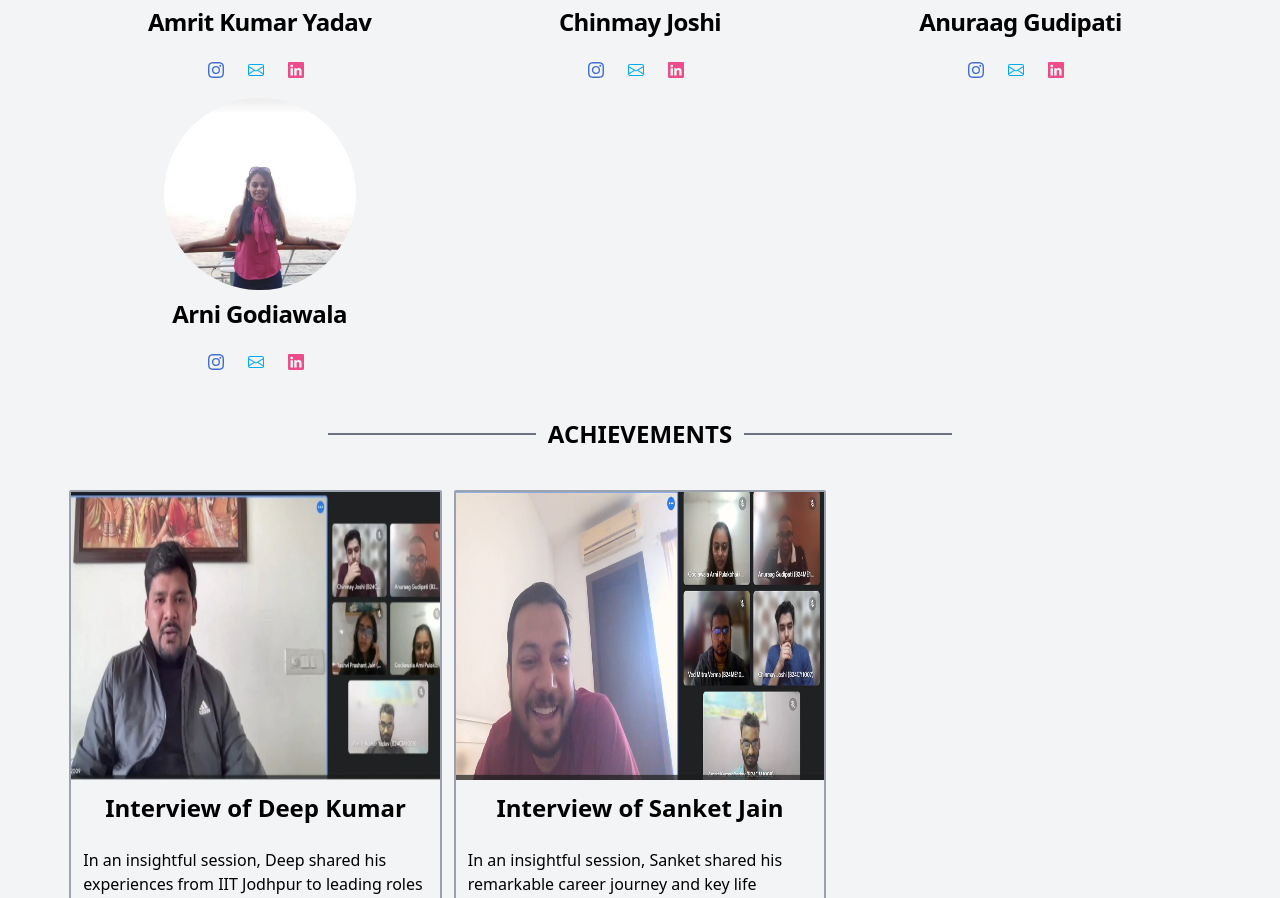
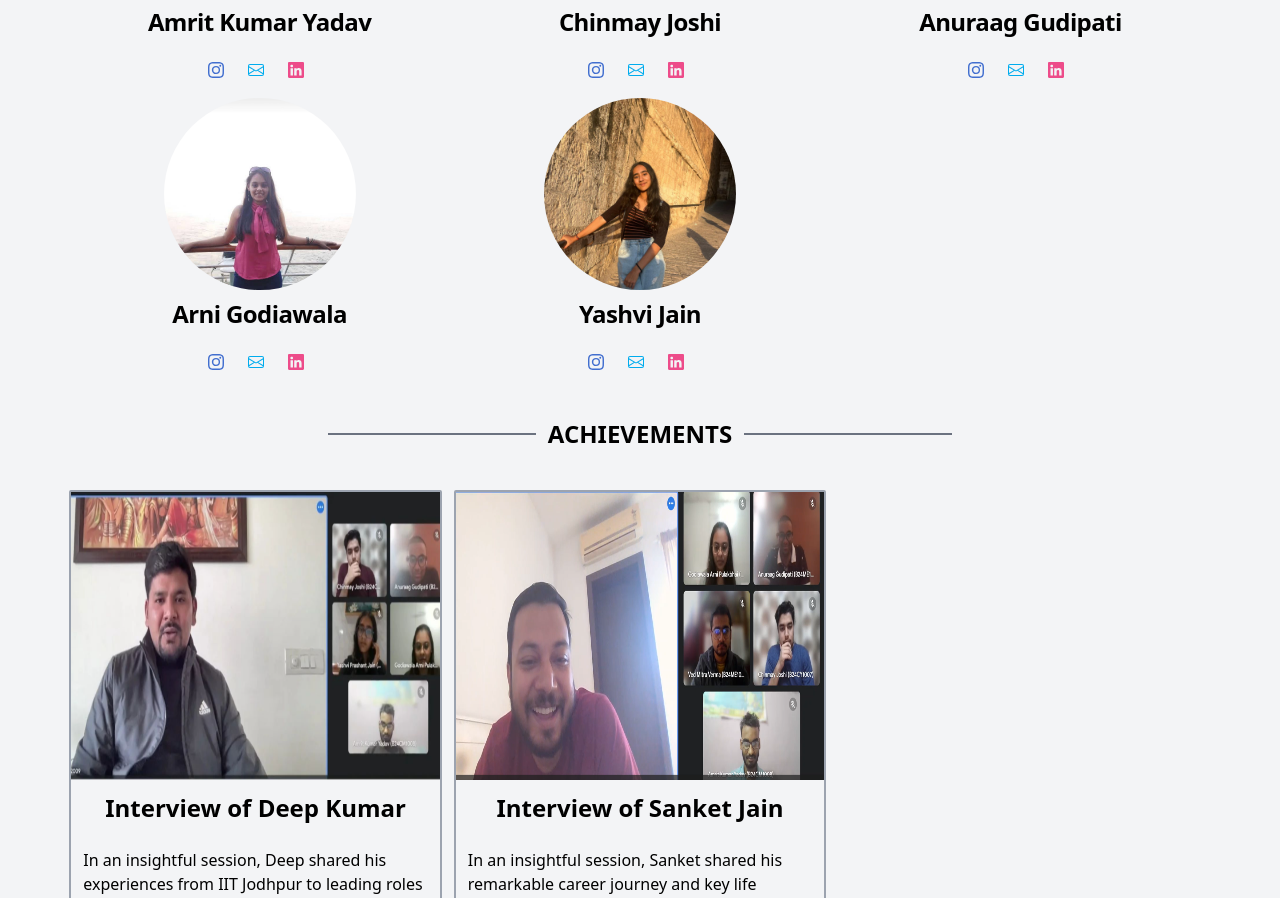
Before and after one commit to DeveloperAmrit/saadecastrike, a React (Create React App) app: page / in a window 1280 px wide. Shown: the part 1862-2760 px from the top of the page. Built offline with nearby package versions, Linux system fonts and the light colour scheme.

Commit message:
new file:   public/assets/images/yashvi.jpg 	modified:   src/data/decaStrikeTeam.js

```diff
--- a/src/data/decaStrikeTeam.js
+++ b/src/data/decaStrikeTeam.js
@@ -76,5 +76,12 @@ export const members = [
         email: "b24ee1021@iitj.ac.in",
         insta: "https://www.instagram.com/arni.4.2.6/",
         linkedIn: "https://www.linkedin.com/in/arni-godiawala-63a465324/"
+    },
+    {
+        name: "Yashvi Jain",
+        imgsrc: "assets/images/yashvi.jpg",
+        email: "b24ee1089@iitj.ac.in",
+        insta: "https://www.instagram.com/yashviijain_",
+        linkedIn: "https://www.linkedin.com/in/yashvi-jain-b6145b331/"
     }
 ]
```
Also changed, not shown: public/assets/images/yashvi.jpg (added).
